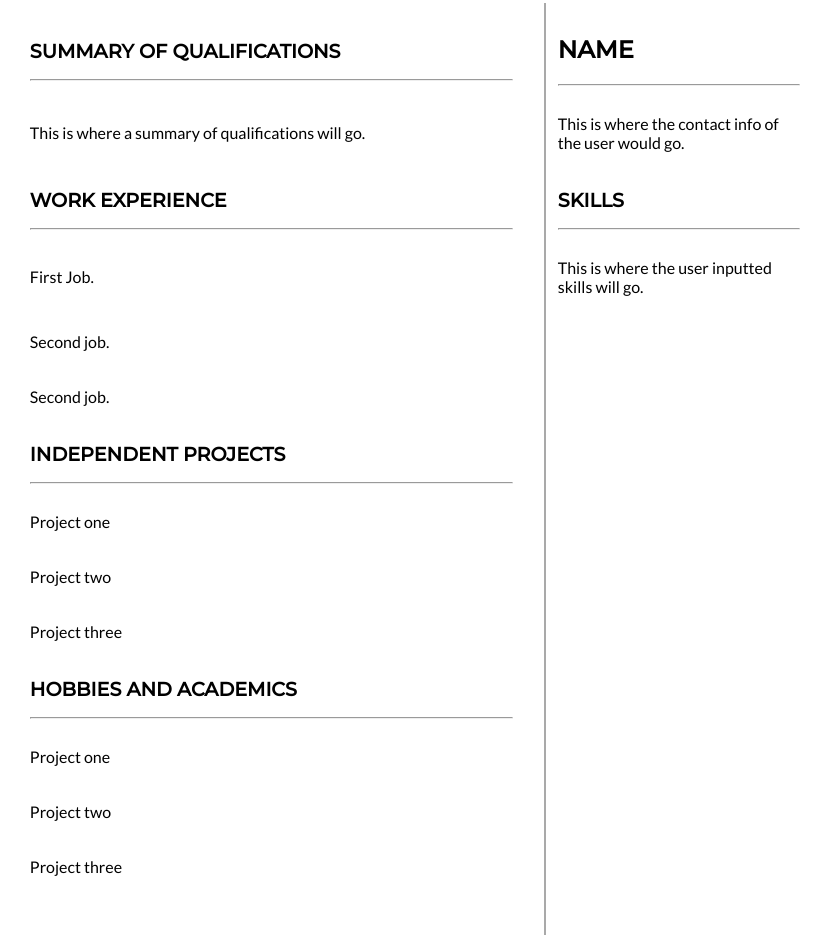
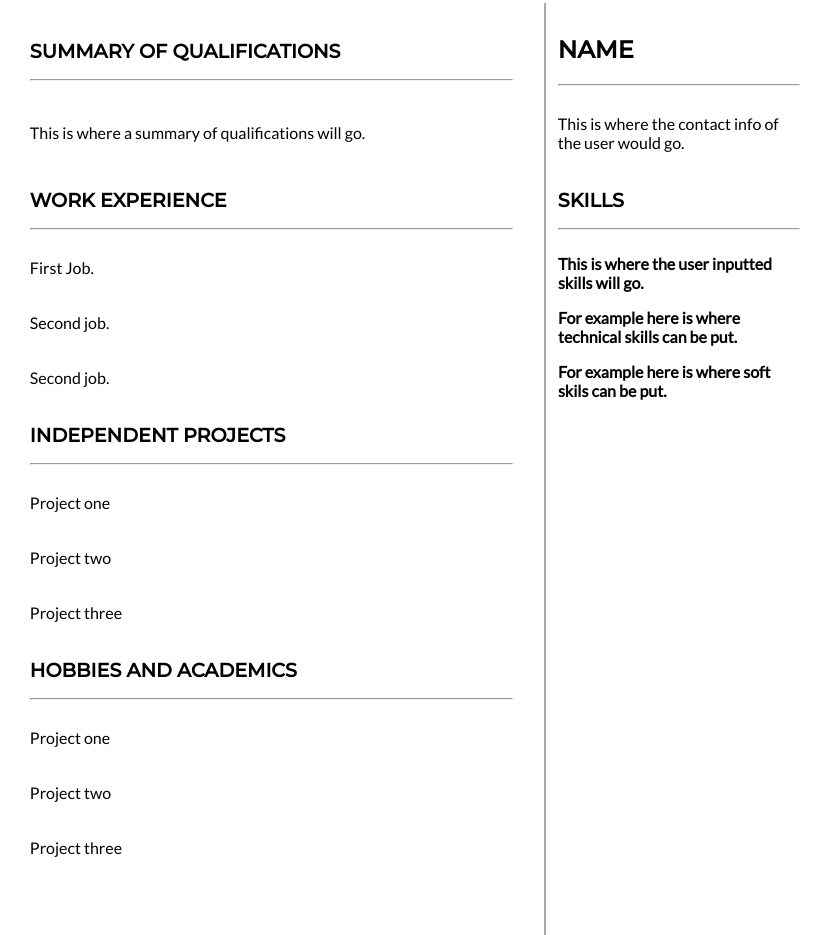
Before and after one commit to brainyshadow/resume-maker, a Python web app: template templates/template1.html in a window 1280 px wide. Shown: the top 935 px of the page, without its empty margins (0-833 px from the left). Run offline with Jinja, Linux system fonts and the light colour scheme; the template is opened without the code that fills it, so the values that code supplies are empty.

Commit message:
Mad changes to the template
Updated the body of the skills section that way it would no effect neighboring cells in the table

```diff
--- a/templates/template1.html
+++ b/templates/template1.html
@@ -59,6 +59,13 @@
         font-family: "Lato", sans-serif;
         font-size: 1rem;
       }
+      .fixed-third-width {
+        width: 2.83333333333in;
+        position: absolute;
+      }
+      #skills {
+        max-height: 1rem;
+      }
     </style>
     <script>
       var name = "Example Name";
@@ -110,19 +117,28 @@
             <h2 class="resume-title">SKILLS</h2>
             <hr />
           </div>
+          <div class="fixed-third-width">
+            <div class="text-container">
+              <p class="resume-content">
+                This is where the user inputted skills will go.
+              </p>
+              <p class="resume-content">
+                For example here is where technical skills can be put.
+              </p>
+
+              <p class="resume-content">
+                For example here is where soft skils can be put.
+              </p>
+
+            </div>
+          </div>
         </th>
       </tr>
+
       <tr>
         <td class="two-sixth-width">
           <div class="text-container">
             <p class="resume-content">First Job.</p>
-          </div>
-        </td>
-        <td class="third-width">
-          <div class="text-container">
-            <p class="resume-content">
-              This is where the user inputted skills will go.
-            </p>
           </div>
         </td>
       </tr>
@@ -142,7 +158,7 @@
       </tr>
       <tr>
         <th class="two-sixth-width">
-          <div class="text-container" >
+          <div class="text-container">
             <h2 class="resume-title">INDEPENDENT PROJECTS</h2>
             <hr />
           </div>
@@ -171,7 +187,7 @@
       </tr>
       <tr>
         <th class="two-sixth-width">
-          <div class="text-container" >
+          <div class="text-container">
             <h2 class="resume-title">HOBBIES AND ACADEMICS</h2>
             <hr />
           </div>
```
Also changed, not shown: 1 other file.
